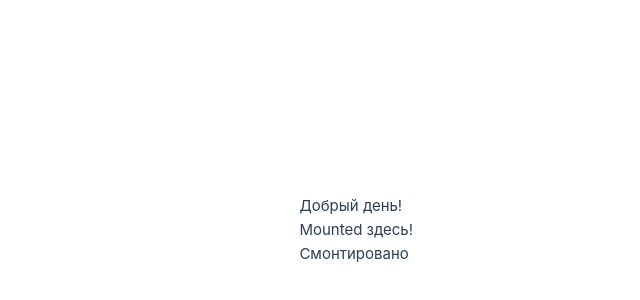
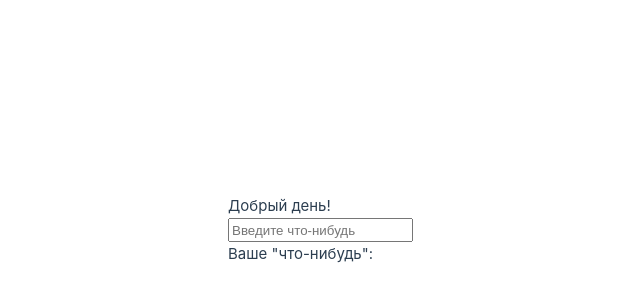
Before and after one commit to Eternal-insomnia/Dynamic-components, a Vue app: page / in a window 1280 px wide. Shown: the part 170-470 px from the top of the page, without its empty margins (227-867 px from the left). Built offline with nearby package versions, Linux system fonts and the light colour scheme.

Commit message:
Added the "V-model" component
Simple component that uses the "v-model" directive

```diff
--- a/src/App.vue
+++ b/src/App.vue
@@ -5,6 +5,7 @@ import Data from "./components/Data.vue"
 import Mounted from "./components/Mounted.vue"
 import Vfor from "./components/V-for.vue"
 import Vif from "./components/V-if.vue"
+import Vmodel from "./components/V-model.vue"
 import Vshow from "./components/V-show.vue"
 
 export default {
@@ -15,6 +16,7 @@ export default {
     Mounted,
     Vfor,
     Vif,
+    Vmodel,
     Vshow
   },
   data() {
@@ -31,8 +33,9 @@ export default {
   <!-- <Created @response="(msg) => childMsg = msg"/>
   <p>{{ childMsg }}</p> -->
   <!-- <Data/> -->
+  <!-- <Mounted/> -->
   <!-- <Vfor/> -->
   <!-- <Vif/> -->
   <!-- <Vshow/> -->
-  <Mounted/>
+  <Vmodel/>
 </template>
--- /dev/null
+++ b/src/components/V-model.vue
@@ -0,0 +1,15 @@
+<script>
+export default {
+  data() {
+    return {
+      message: ""
+    }
+  }
+}
+</script>
+
+<template>
+  <input v-model="message" placeholder="Введите что-нибудь"><br>
+  <p>Ваше "что-нибудь":</p><br>
+  <p>{{ message }}</p>
+</template>
```
